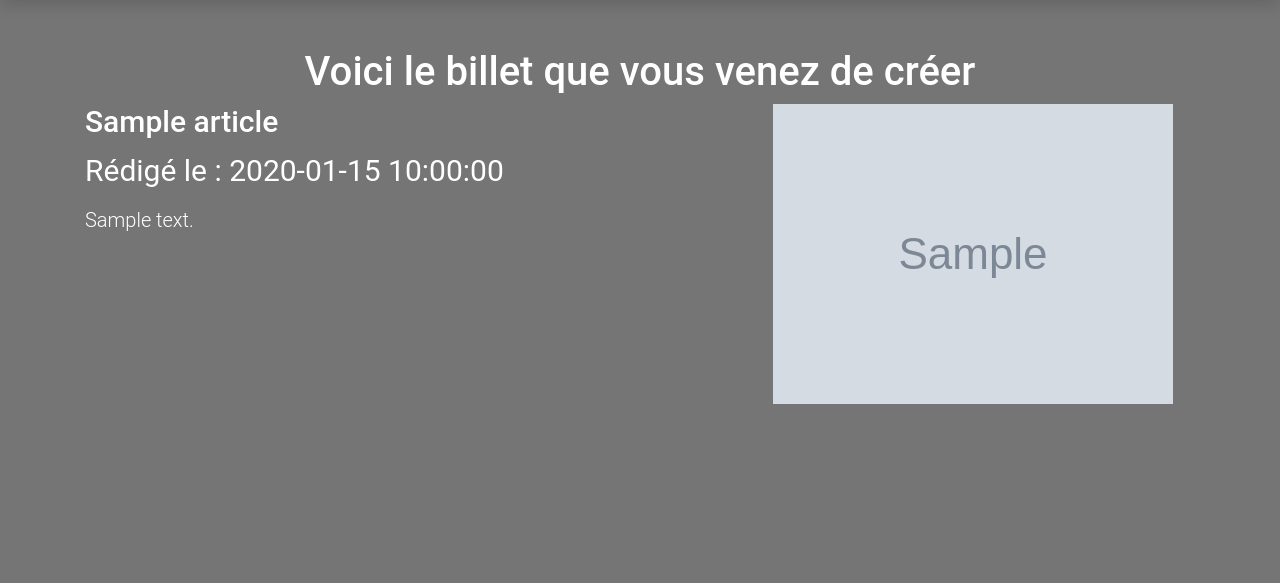
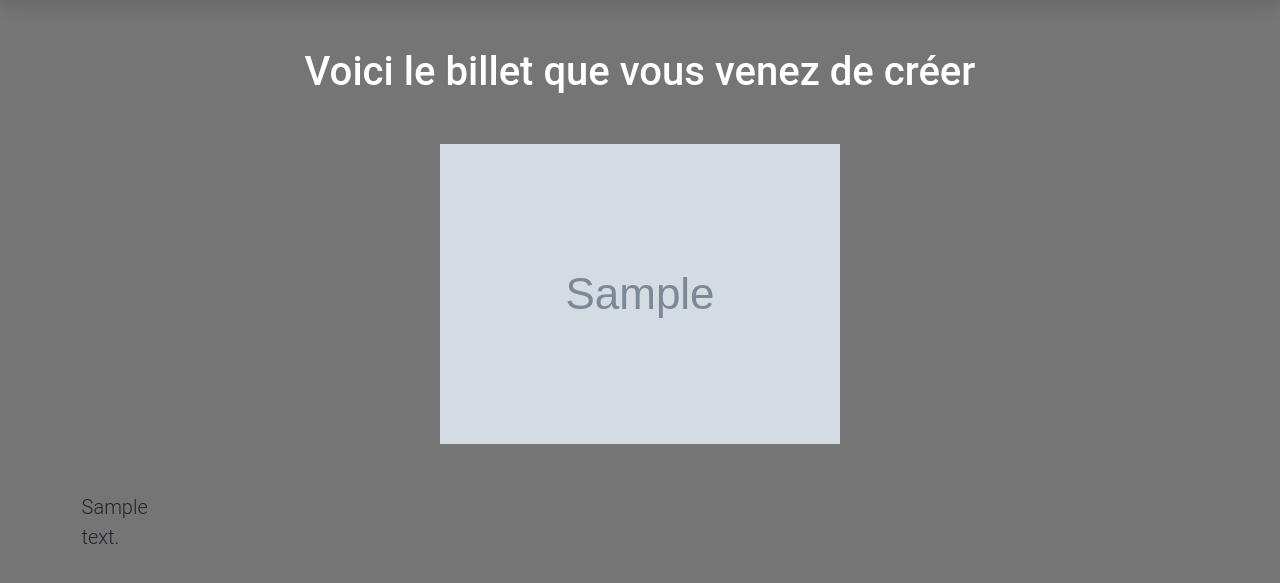
Before and after one commit to Kr4v3N/Forteroche_project, a PHP site: template src/View/Admin/AdminArticle/adminShow.html.twig in a window 1280 px wide. Shown: the part 70-653 px from the top of the page. Run offline with PHP 8.4, Linux system fonts and the light colour scheme; the template is opened without the code that fills it: most values are stand-ins (such as "Sample title", 1, 10 or a date in 2020); grey boxes marked "Sample" are stand-in pictures; a stand-in replaces the project's code that opens the database connection; some libraries are stand-ins or nearby versions.

Commit message:
refactoring fform data part2

```diff
--- a/src/Controller/AdminController.php
+++ b/src/Controller/AdminController.php
@@ -54,7 +54,7 @@ class AdminController extends AbstractController
     public function userShow(int $id)
     {
         $userManager = new UserManager($this->getPdo());
-        $user = $userManager->selectOneById($id);
+        $user = $userManager->selectUserById($id);
         $commentManager = new AdminCommentManager($this->getPdo());
         $comment = $commentManager->selectCommentByUser($id);
         return $this->twig->render('Admin/AdminUser/adminShow.html.twig', ['user' => $user, 'comments' => $comment]);
@@ -249,8 +249,6 @@ class AdminController extends AbstractController
 
     public function addUser()
     {
-        /*$fisrtnameErr = $lastnameErr = $emailErr = $pwdErr = $statusErr = "";
-        $fisrtname = $lastname = $email = $pwd = $status = "";*/
 
         $errors = [];
 
@@ -292,4 +290,5 @@ class AdminController extends AbstractController
     }
 
 
+
 }
--- a/src/View/Admin/AdminArticle/adminShow.html.twig
+++ b/src/View/Admin/AdminArticle/adminShow.html.twig
@@ -3,19 +3,22 @@
 {% block content %}
 
 <div class="container mt-5">
+
     <h1 class="fontWhite">Voici le billet que vous venez de créer</h1>
-    <div class="row featurette">
-        <div class="col-md-7 d-flex">
-            <div class="">
-                <h2 class="featurette-heading articleTitre fontWhite">{{ article.title }}<span class="text-muted"></span></h2>
-                <p class="card-title articleDate fontWhite">Rédigé le : {{ article.date }}</p>
-                <p class="lead fontWhite">{{ article.content|raw}}</p>
-                </a>
+
+    <div class="row mt-5">
+        <div class="col-10 offset-1 d-flex">
+            <img class="img-fluid mx-auto" src="/assets/images/{{ article.picture }}" alt="Generic placeholder image">
+        </div>
+
+        <div class="row d-flex mt-5">
+            <div class="col-10 offset-1">
+
+                <p class="lead">{{ article.content|raw}}</p>
             </div>
         </div>
-        <div class="col-md-5 d-flex">
-            <img class="featurette-image img-fluid mx-auto" src="/assets/images/{{ article.picture }}" alt="Generic placeholder image">
-        </div>
     </div>
+
 </div>
+
 {% endblock content %}
--- a/src/View/Admin/AdminUser/adminShow.html.twig
+++ b/src/View/Admin/AdminUser/adminShow.html.twig
@@ -3,17 +3,17 @@
 {% block content %}
 
     <div class="container-fluid">
+
         <h1 class="text-white">Informations utilisateur</h1>
         <div class="card user">
             <div class="card-header bg-warning userFirstname">
                 {{ user.firstname }}
-
             </div>
             <div class="card-body">
                 <p class="card-title userFirstname">Nom :  {{ user.firstname}}</p>
                 <p class="card-text userLastname">Prénom :  {{ user.lastname }}</p>
                 <p class="card-text userEmail">Email :  {{ user.email }}</p>
-                <p class="card-text userRegistered">Date d'inscription :  {{ user.registered|date("j F Y") }}</p>
+                <p class="card-text userRegistered">Date d'inscription :  {{ user.registered }}</p>
                 <p class="card-text userStatus">Status :  {{ user.status }}</p>
 
             </div>
@@ -43,7 +43,7 @@
                 {% for comment in comments %}
                     <tr>
                         <td class="text-white">{{ comment.content }}</td>
-                        <td class="text-white">{{ comment.date|date("j F Y") }}</td>
+                        <td class="text-white">{{ comment.date("j F Y") }}</td>
                         <td>
                             <a href="/admin/comment/delete/{{ comment.id }}" target="" data-confirm="Etes-vous certain de vouloir supprimer ?">
                                 <button type="submit" class="btn btn-danger"><i class="far fa-trash-alt"></i></button></a>
--- a/src/View/Article/show.html.twig
+++ b/src/View/Article/show.html.twig
@@ -13,12 +13,12 @@
         <div class="row mt-5">
             <div class="col-10 offset-1 d-flex">
                 <img class="img-fluid mx-auto" src="/assets/images/{{ article.picture }}" alt="Generic placeholder image">
+
             </div>
             <div class="row d-flex mt-5">
                 <div class="col-10 offset-1">
 
-                    <p class="lead">Rédigé le {{ article.date }} par {{ article.userFirstname }} {{ article.userLastname }}</p>
-                    <p class="lead">{{ article.content | raw}}</p>
+                    <p class="lead">{{ article.content|raw}}</p>
                 </div>
             </div>
         </div>
```
Also changed, not shown: src/Model/AdminCommentManager.php (+6 -6 lines), src/Model/UserManager.php (+17 -5 lines), src/View/Admin/AdminArticle/indexAdmin.html.twig (+0 -46 lines).
